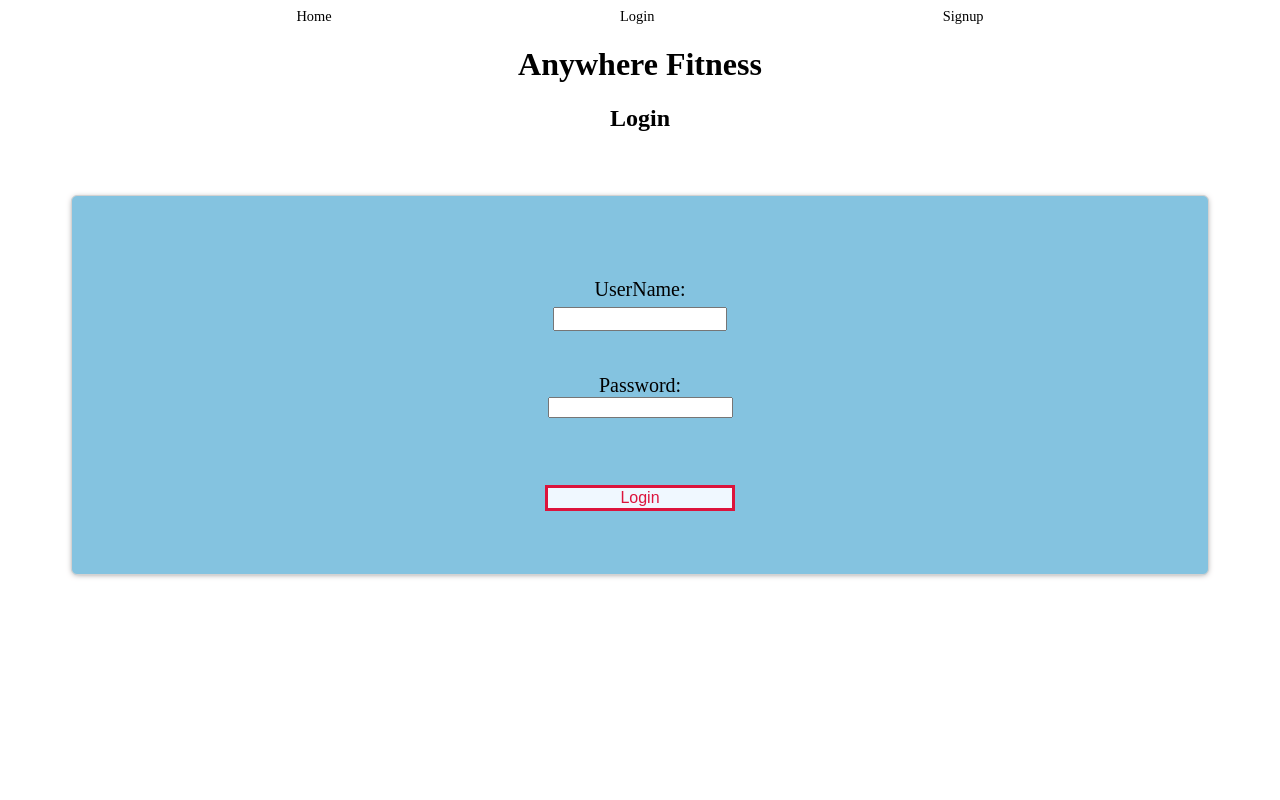
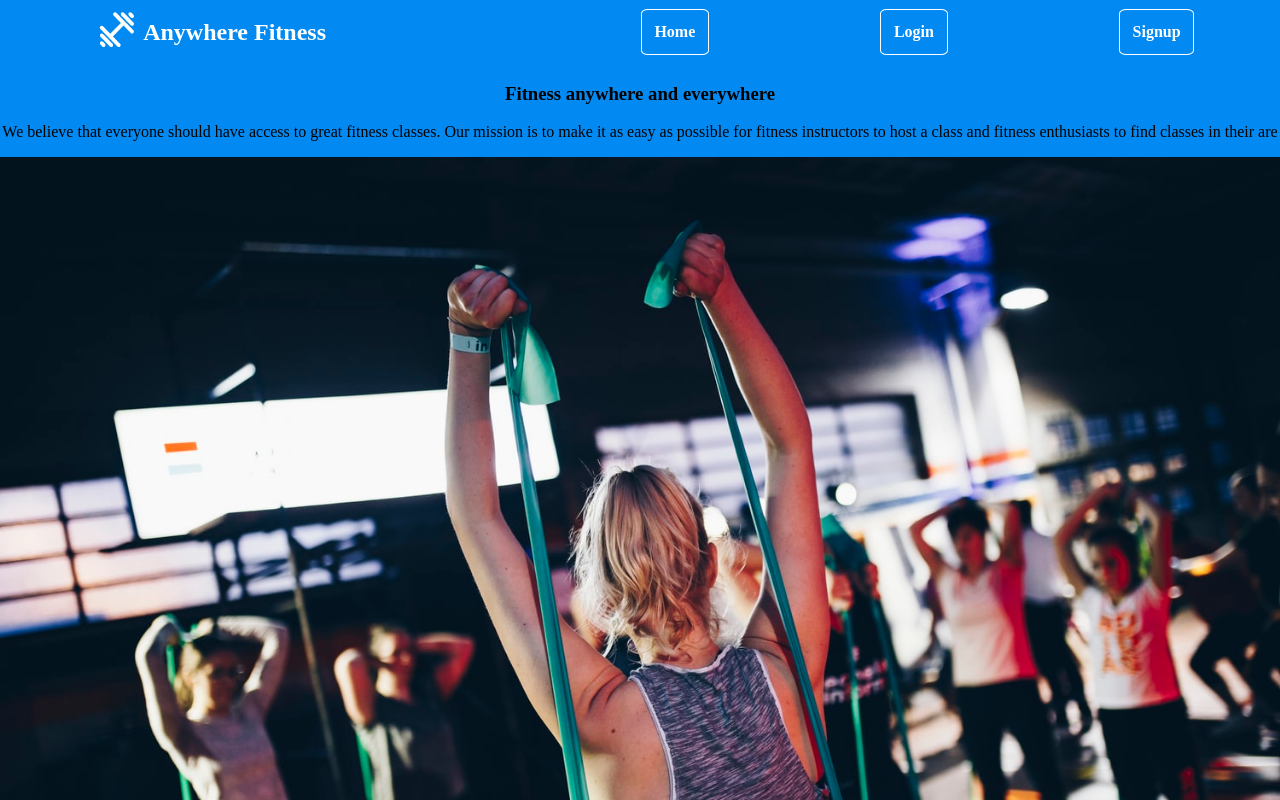
Before and after one commit to ferror18/front-end-1, a React (Create React App) app: page /client/login in a window 1280 px wide. Shown: the top 800 px of the page. Built offline with nearby package versions, Linux system fonts and the light colour scheme.

Commit message:
added styling to home page

```diff
--- a/src/App.js
+++ b/src/App.js
@@ -1,20 +1,43 @@
 import React from 'react';
 import {Link, Switch, Route} from 'react-router-dom'
-import './styles/App.css';
 import Client from './components/User/Client'
 import ClientSignup from './components/User/ClientSignup'
-import {StyledHeader} from './styles/StyledClient'
+import {StyledHeader, StyledDiv, StyledImgDiv} from './styles/StyledClient'
+import logo from './UI/Alex/assets/logo.svg'
+import wClass from './styles/wClass.jpeg'
+import wClass2 from './styles/wClass2.jpeg'
+
 
 function App() {
+
+  const getLogo = () => {
+    if(logo){
+      return (<img id='logo' src={logo} alt='logo'/>)
+    }else {
+      return (<div></div>)
+    }
+  }
+
   return (
     <div className="App">
       <StyledHeader>
+        <StyledDiv>
+          {getLogo()}
+          <h2>Anywhere Fitness</h2>
+        </StyledDiv>
         <Link to={'/'}>Home</Link>
         <Link to={'/client/login'}>Login</Link>
         <Link to={'/client/signup'}>Signup</Link>
       </StyledHeader>
+      <div>
+        <h3>Fitness anywhere and everywhere</h3>
+        <p>We believe that everyone should have access to great fitness classes. Our mission is to make it as easy as possible for fitness instructors to host a class and fitness enthusiasts to find classes in their are</p>
+      </div>
+      <StyledImgDiv>
+        <img src={wClass} alt='gym class'/>
+      </StyledImgDiv>
 
-      <h1>Anywhere Fitness</h1>
+
       <Switch>
         <Route exact path='/client/login'>
           <Client />
--- a/src/styles/App.css
+++ /dev/null
@@ -1,38 +0,0 @@
-.App {
-  text-align: center;
-}
-
-.App-logo {
-  height: 40vmin;
-  pointer-events: none;
-}
-
-@media (prefers-reduced-motion: no-preference) {
-  .App-logo {
-    animation: App-logo-spin infinite 20s linear;
-  }
-}
-
-.App-header {
-  background-color: #282c34;
-  min-height: 100vh;
-  display: flex;
-  flex-direction: column;
-  align-items: center;
-  justify-content: center;
-  font-size: calc(10px + 2vmin);
-  color: white;
-}
-
-.App-link {
-  color: #61dafb;
-}
-
-@keyframes App-logo-spin {
-  from {
-    transform: rotate(0deg);
-  }
-  to {
-    transform: rotate(360deg);
-  }
-}
--- a/src/styles/StyledClient.js
+++ b/src/styles/StyledClient.js
@@ -3,7 +3,7 @@ import styled from 'styled-components'
 
 export const StyledButton = styled.button`
     width: 20%;
-    background-color: #84C3E0;
+    background-color: #028AF2;
     font-size: 1rem;
     margin: 5% 0 0 0;
 
@@ -25,13 +25,15 @@ export const StyledForm = styled.form`
     box-shadow: 0px 1px 6px -2px rgb(128, 127, 127);
     margin: 5%;
     padding: 5%;
-    background-color: #84C3E0;
+    background-color: #028AF2;
 `
 
 export const StyledHeader = styled.div`
     display: flex;
-    justify-content: space-evenly;
+    justify-content: space-around;
     align-items: center;
+    background:  #028AF2;
+    height: 4rem;
 `
 
 export const StyledErrorDiv = styled.div`
@@ -55,3 +57,15 @@ export const StyledLoginErr = styled.div`
     margin: 5%;
     padding: 5%;
 `
+
+export const StyledDiv = styled.div`
+    display: flex;
+    color: white;
+    align-items: center;
+    width: 30%;
+`
+
+export const StyledImgDiv = styled.div`
+    display: flex;
+    justify-content: space-between;
+`
--- a/src/styles/index.css
+++ b/src/styles/index.css
@@ -6,12 +6,23 @@ body{
   color: black;
   font-family: serif;
   text-align: center;
+  margin: 0;
+  background: #028AF2;
 }
 
 a{
-  font-size: 0.9rem;
+  font-size: 1rem;
+  font-weight: bold;
   text-decoration: none;
-  color: black;
+  color: white;
+  border: white 1px solid;
+  border-radius: 10%;
+  padding: 1%;
+}
+
+a:hover{
+  color: #028AF2;
+  background: white;
 }
 
 input[type=text], select {
@@ -24,6 +35,17 @@ label{
   flex-direction: column;
   margin: 2%;
 }
+
 link{
   margin: 3%;
 }
+
+#logo{
+  width: 15%;
+  margin: 0;
+}
+
+img{
+  width: 100%;
+  height: 70%;
+}
```
Also changed, not shown: src/styles/wClass.jpeg (added), src/styles/wClass2.jpeg (added).
